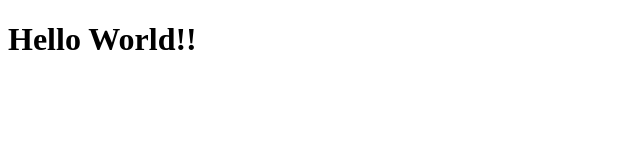
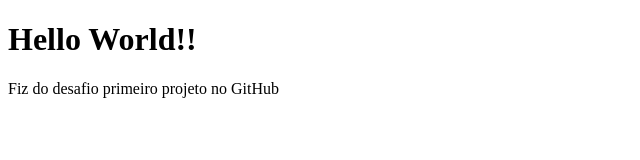
Before and after one commit to LuizTamanaha/primeiro-projeto, a plain HTML site: page index.html in a window 1280 px wide. Shown: the whole page, without its empty margins (0-640 px from the left). Drawn offline with Linux system fonts and the light colour scheme.

Commit message:
Inserido parágrafo

```diff
--- a/index.html
+++ b/index.html
@@ -8,5 +8,6 @@
 </head>
 <body>
    <h1>Hello World!!</h1>
+   <p>Fiz do desafio primeiro projeto no GitHub</p>
 </body>
 </html>
```
